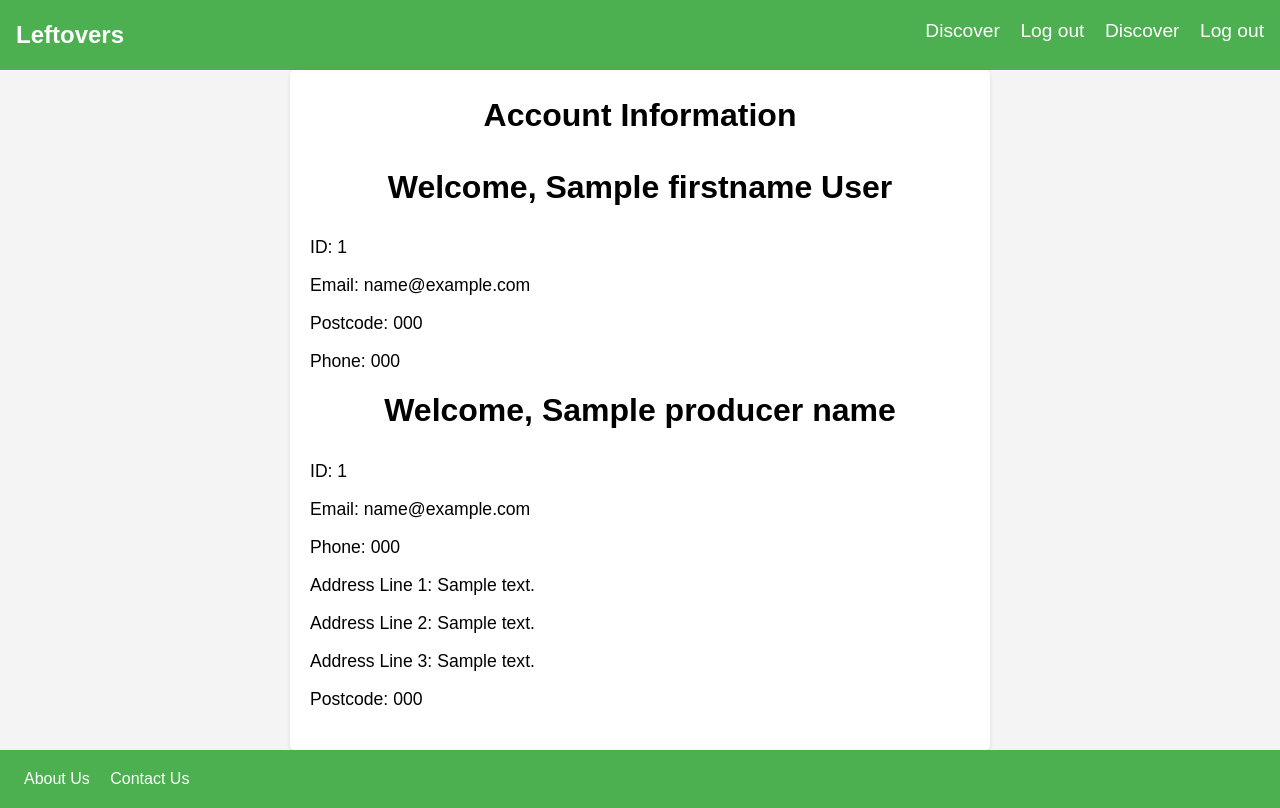
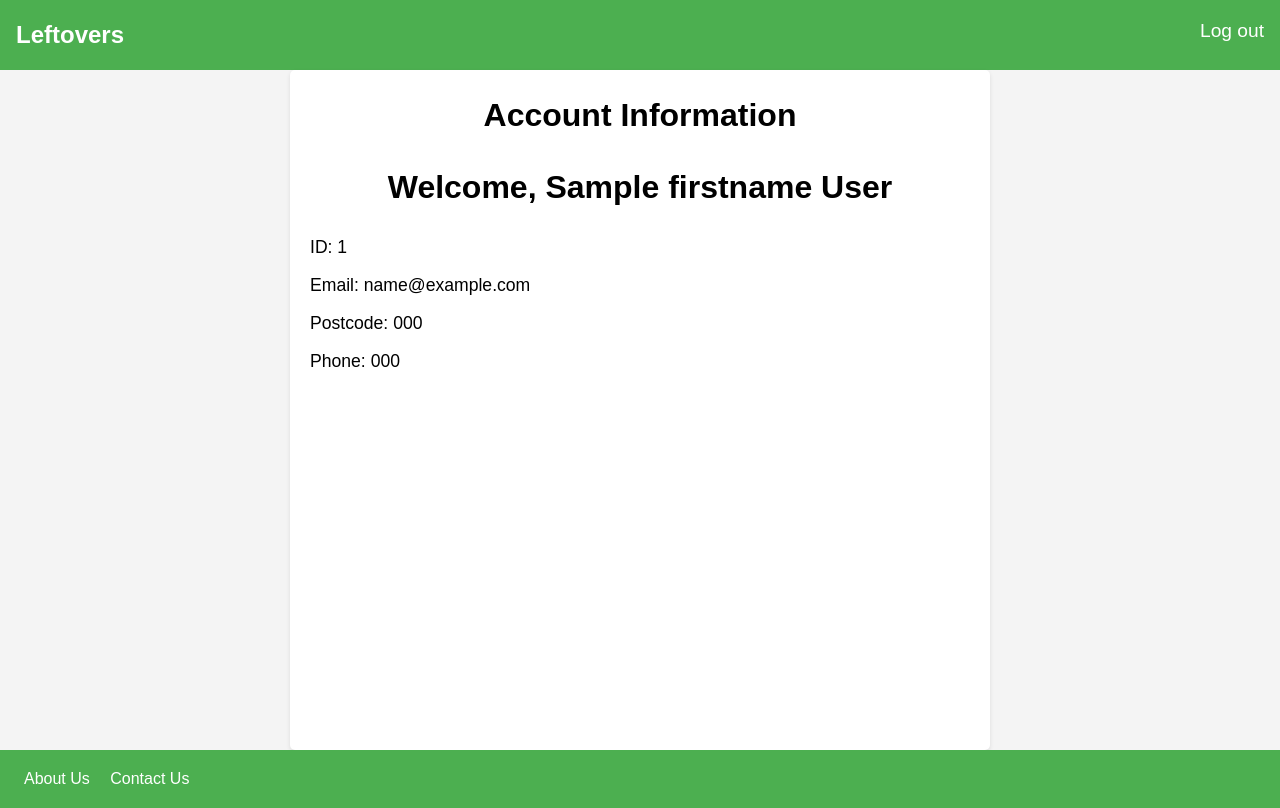
Before and after one commit to georgepicks/CSC2033_Team37_22-23, a Flask app: template templates/users/account.html in a window 1280 px wide. Run offline with Flask 3, Linux system fonts and the light colour scheme; the template is opened without the code that fills it: most values are stand-ins (such as "Sample title", 1, 10 or a date in 2020); some libraries are stand-ins or nearby versions.

Commit message:
changed link for user account in producer view.py

```diff
--- a/templates/main/about_us.html
+++ b/templates/main/about_us.html
@@ -13,7 +13,7 @@
     <!-- if user is authenticated and producer: -->
         {% if current_user.is_authenticated %}
             <!-- url for producer dash -->
-            <a href="{{ url_for('producer.account') }}">Account</a>
+            <a href="{{ url_for('producer.producer_account') }}">Account</a>
             <a href="{{ url_for('users.logout') }}">Logout</a>
       <!-- else if user is authenticated and consumer: -->
             <!-- url for consumer dash, consumer account, logout, -->
--- a/templates/users/account.html
+++ b/templates/users/account.html
@@ -10,24 +10,19 @@
     <header>
         <div class="logo">Leftovers</div>
         <nav>
-            <!-- if user is producer: -->
-            <a href="{{ url_for('supplier_dash')}}">Discover</a>
-            <a href="{{ url_for('logout')}}">Log out</a>
-            <!-- if user is consumer: -->
-            <a href="{{ url_for('consumer dash')}}">Discover</a>
-            <a href="{{ url_for('logout')}}">Log out</a>
+            {% if current_user == 'Producer' %}
+                <a href="{{ url_for('producer.supplier_dash')}}">Dashboard</a>
+                <a href="{{ url_for('users.logout')}}">Log out</a>
+            {% else %}
+                <!-- consumer feed -->
+                <a href="{{ url_for('users.logout')}}">Log out</a>
+            {% endif %}
         </nav>
     </header>
     <div class="container">
         <h1>Account Information</h1>
         <div class="account-info">
-            <!-- if user is a consumer: display this -->
-            <h1>Welcome, {{ firstname }} {{ lastname }}</h1>
-            <p> ID: {{ id }}</p>
-            <p>Email: {{ email }}</p>
-            <p>Postcode: {{ postcode }}</p>
-            <p>Phone: {{ phone }}</p>
-            <!-- if user is a producer: display this -->
+            {% if current_user.__class__.__name__ == 'Producer' %}
                 <h1>Welcome, {{ producer_name }}</h1>
                 <p> ID: {{ id }}</p>
                 <p>Email: {{ email }}</p>
@@ -36,7 +31,13 @@
                 <p>Address Line 2: {{ address_2 }}</p>
                 <p>Address Line 3: {{ address_3 }}</p>
                 <p>Postcode: {{ postcode }}</p>
-
+            {% else %}
+                <h1>Welcome, {{ firstname }} {{ lastname }}</h1>
+                <p> ID: {{ id }}</p>
+                <p>Email: {{ email }}</p>
+                <p>Postcode: {{ postcode }}</p>
+                <p>Phone: {{ phone }}</p>
+            {% endif %}
         </div>
     </div>
     <footer>
```
Also changed, not shown: consumer/view.py (+4 -4 lines). Lines whose indentation alone changed are shown as unchanged.
